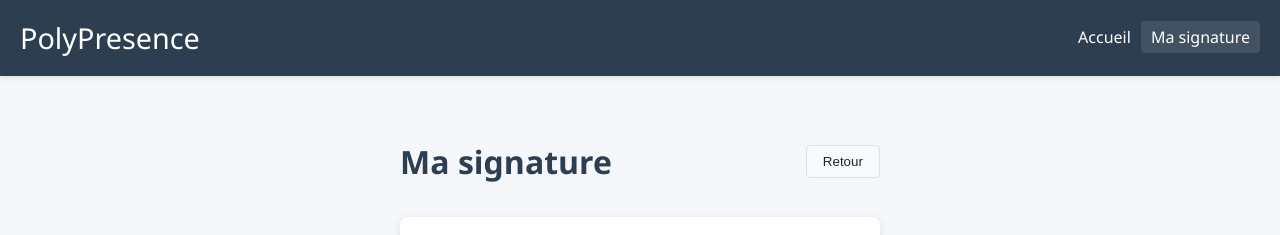
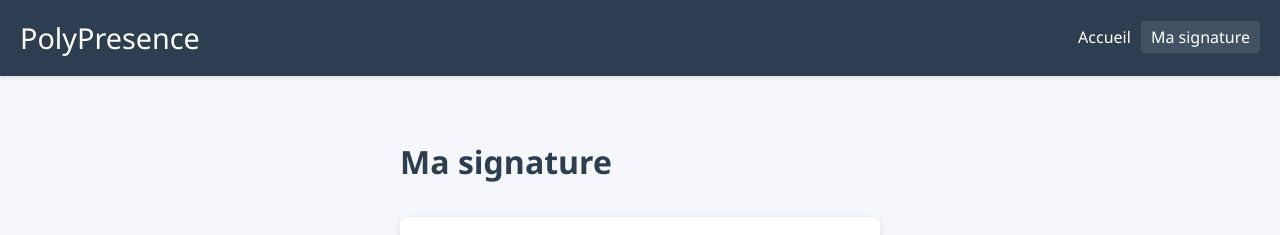
Before and after one commit to Eclairsombre/PolyPresence, a Vue app in the folder front/: page /signature in a window 1280 px wide. Shown: the top 235 px of the page. Built offline with nearby package versions, Linux system fonts and the light colour scheme.

Commit message:
feat: supprimer le bouton de retour de la page de signature et mettre à jour le titre de la feuille de présence

```diff
--- a/front/src/components/pages/SignaturePage.vue
+++ b/front/src/components/pages/SignaturePage.vue
@@ -2,7 +2,6 @@
   <div class="signature-page">
     <div class="signature-header">
       <h1>Ma signature</h1>
-      <button class="back-button" @click="goBack">Retour</button>
     </div>
 
     <div class="signature-container">
@@ -78,9 +77,6 @@ const onSignatureSaved = async () => {
   await loadSignature();
 };
 
-const goBack = () => {
-  router.back();
-};
 
 onMounted(loadSignature);
 </script>
--- a/front/src/components/pages/StudentsAttendanceSheetPage.vue
+++ b/front/src/components/pages/StudentsAttendanceSheetPage.vue
@@ -1,6 +1,5 @@
 <template>
     <div class="attendance-sheet">
-        <h1>Ma Présence</h1>
         <div v-if="loading" class="loading-state">
             <div class="spinner"></div>
             <p>Chargement des données...</p>
```
